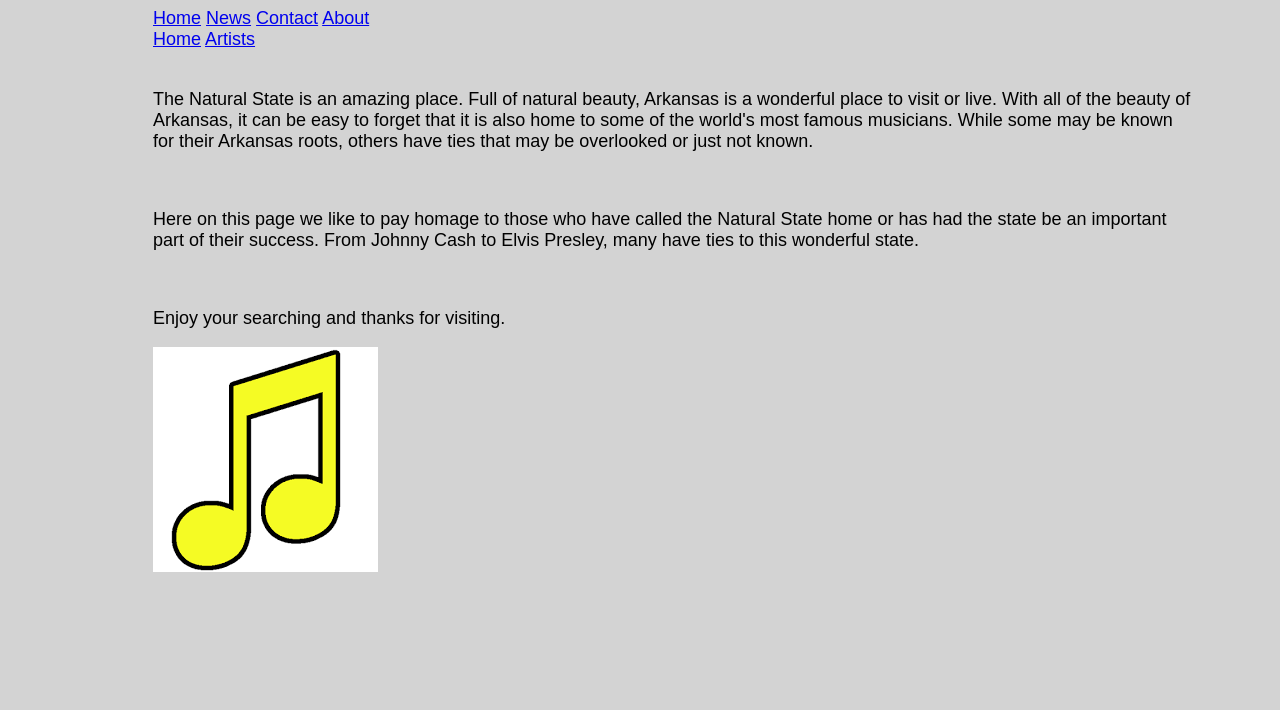
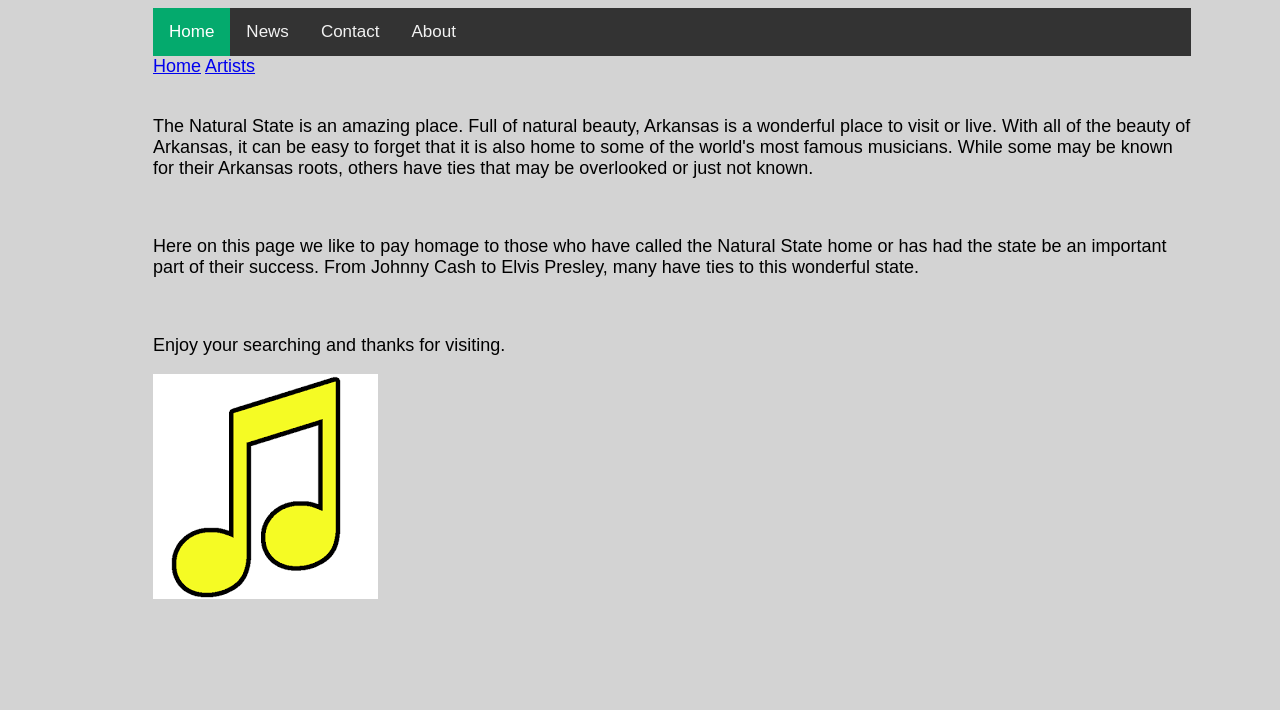
Before and after one commit to richfaulkner/ArkansasMusicians, a plain HTML site: page index.html in a window 1280 px wide. Shown: the part 90-800 px from the top of the page. Drawn offline with Linux system fonts and the light colour scheme.

Commit message:
Update arkansasmusicians.css

```diff
--- a/assets/style/arkansasmusicians.css
+++ b/assets/style/arkansasmusicians.css
@@ -5,7 +5,33 @@ html {
   padding: 10px 5% 2em 10%;
 }
 
-body {
+/* Add a black background color to the top navigation */
+.topnav {
+  background-color: #333;
+  overflow: hidden;
+}
+
+/* Style the links inside the navigation bar */
+.topnav a {
+  float: left;
+  color: #f2f2f2;
+  text-align: center;
+  padding: 14px 16px;
+  text-decoration: none;
+  font-size: 17px;
+}
+
+/* Change the color of links on hover */
+.topnav a:hover {
+  background-color: #ddd;
+  color: black;
+}
+
+/* Add a color to the active/current link */
+.topnav a.active {
+  background-color: #04AA6D;
+  color: white;
+}body {
   margin: 25px;
   background-color: LightGray;
   font-family: arial, sans-serif;
@@ -20,6 +46,15 @@ h1 {
   margin-top: 5px;
   margin-left: 10px;
 }
+
+h2 {
+  color: black;
+  font-size: 25px;
+  font-weight: bold;
+  margin-top: 5px;
+  margin-left: 10px;
+}
+
 p {
   color: black;
   font-size: 18px;
@@ -27,9 +62,3 @@ p {
   margin-left; 10px;
   margin-right; 10px;
 }
-
-/* Applies to all elements with <... class="someclass"> specified. */
-.someclass { color: red; }
-
-/* Applies to the element with <... id="someid"> specified. */
-#someid { color: green; }
```
